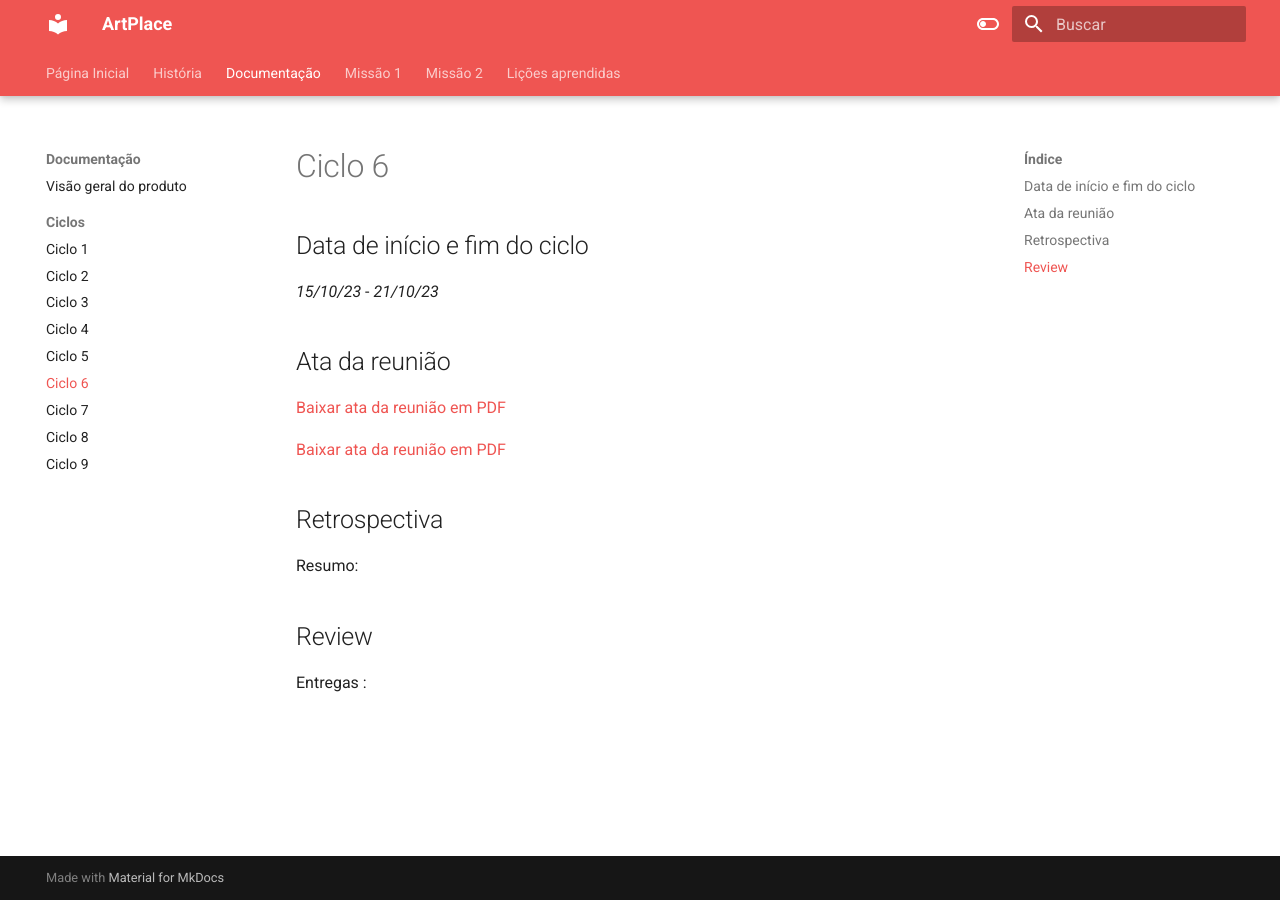
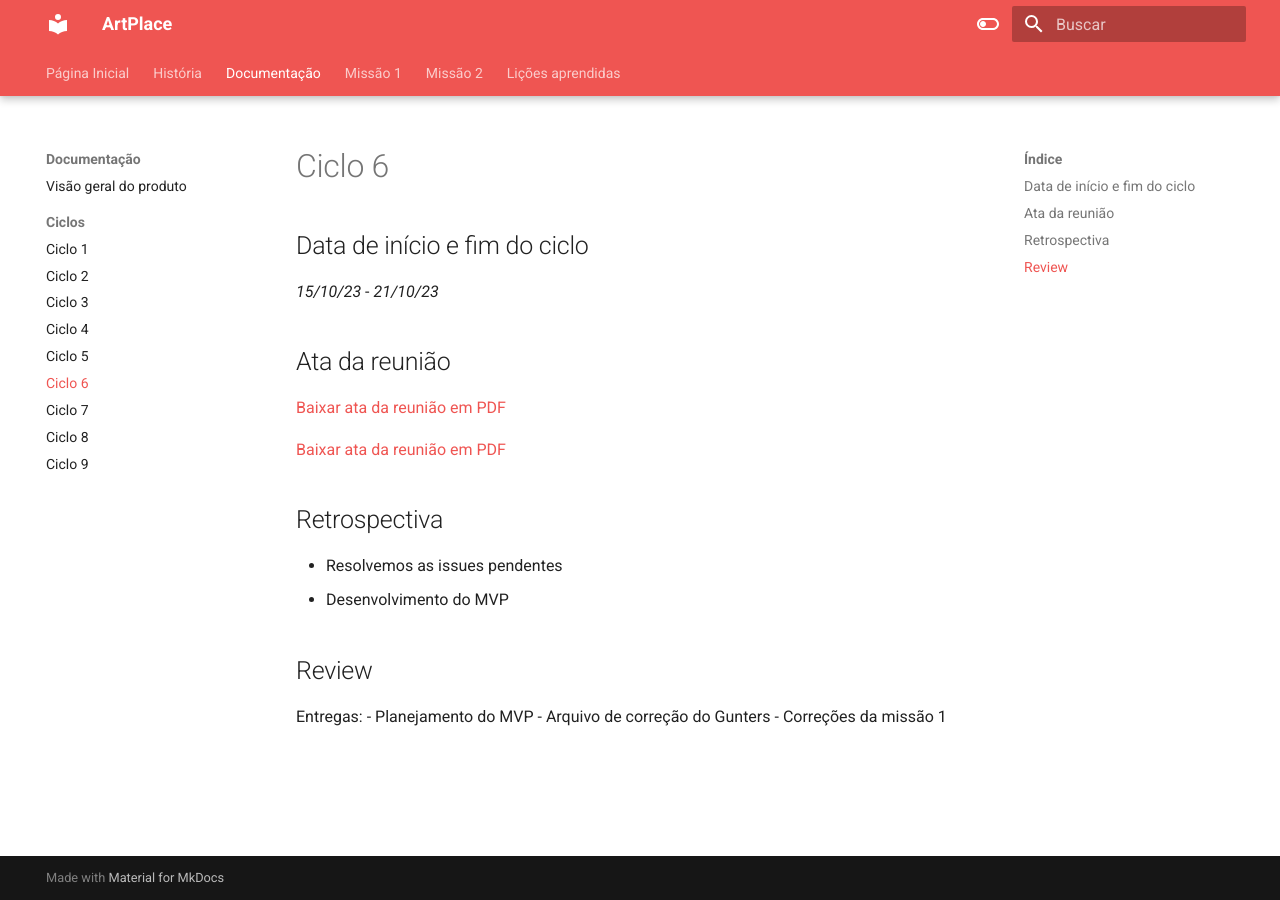
Before and after one commit to mdsreq-fga-unb/2023.2-ArtPlace, an MkDocs documentation site: the page built from docs/Ciclos/ciclo6.md, in a window 1280 px wide. Built offline with MkDocs 1.6.1 and Material for MkDocs 9.7.7, drawn with Linux system fonts in a browser that asks for light colours.

Commit message:
atualizando ciclos

```diff
--- a/docs/Ciclos/ciclo6.md
+++ b/docs/Ciclos/ciclo6.md
@@ -12,8 +12,12 @@
 
 ## Retrospectiva
 
-Resumo:
+- Resolvemos as issues pendentes
+- Desenvolvimento do MVP
 
 ## Review
 
-Entregas :
+Entregas:
+- Planejamento do MVP
+- Arquivo de correção do Gunters
+- Correções da missão 1
```
Also changed, not shown: docs/Ciclos/ciclo2.md (+8 -9 lines), docs/Ciclos/ciclo3.md (+3 -4 lines), docs/Ciclos/ciclo4.md (+3 -4 lines), docs/Ciclos/ciclo5.md (+4 -2 lines), docs/Ciclos/ciclo7.md (+3 -2 lines).
